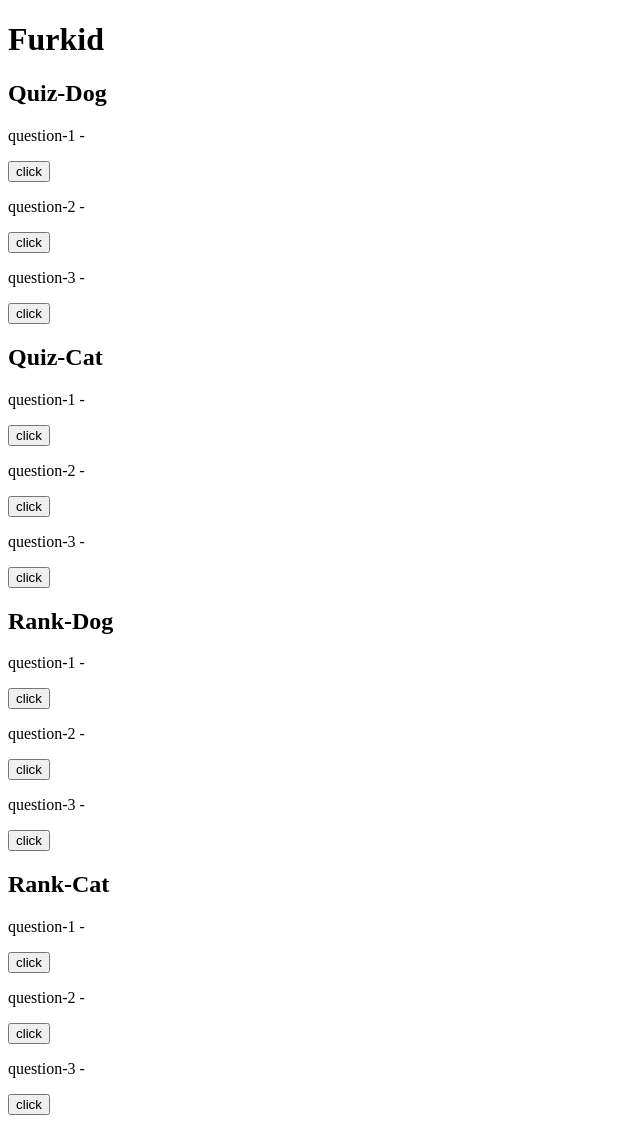
After one commit to FreddyCro/furbaby-project, a PHP site: page /index.php in a window 1280 px wide. The commit adds this page. Shown: the whole page, without its empty margins (0-640 px from the left). Run offline with PHP 8.4, Linux system fonts and the light colour scheme.

Commit message:
feat(rank): create table and api

```diff
--- a/server/src/api/furkid/get-rank.php
+++ /dev/null
@@ -1 +0,0 @@
-{# get rank #}
--- a/server/src/class/question.php
+++ b/server/src/class/quiz.php
@@ -1,7 +1,6 @@
 <?php
 class Question
 {
-
   // Connection
   private $conn;
 
--- a/server/src/config/database.php
+++ b/server/src/config/database.php
@@ -1,12 +1,24 @@
 <?php
 class Database
 {
-  private $host = "localhost";
+  // [MYSQL_PORT] from docker env
   private $port = "3306";
+
+  // [MYSQL_DATABASE] from docker env
   private $database_name = "furkid";
+
+  // [MYSQL_USER] from docker env
   private $username = "test";
+
+  // [MYSQL_PASSWORD] from docker env
   private $password = "test";
-  public $table_name = "furkid_questions";
+
+  public $host = "192.168.99.100";
+  public $dog_quiz_table_name = "furkid_dog_quiz";
+  public $dog_rank_table_name = "furkid_dog_rank";
+  public $cat_quiz_table_name = "furkid_cat_quiz";
+  public $cat_rank_table_name = "furkid_cat_rank";
+
   public $conn;
 
   public function getConnection()
--- /dev/null
+++ b/server/src/index.php
@@ -0,0 +1,202 @@
+<!DOCTYPE html>
+<html lang="en">
+
+<head>
+  <meta charset="UTF-8">
+  <meta http-equiv="X-UA-Compatible" content="IE=edge">
+  <meta name="viewport" content="width=device-width, initial-scale=1.0">
+  <title>Furkid</title>
+</head>
+
+<body>
+  <h1>Furkid</h1>
+  <h2>Quiz-Dog</h2>
+
+  <div class="scroe">
+    <p>
+      <span>question-1</span>
+      <span id="dq-1">-</span>
+    </p>
+    <button class="vote-btn" id="dq1-vote-btn" value="1" table="dog">click</button>
+    <p>
+      <span>question-2</span>
+      <span id="dq-2">-</span>
+    </p>
+    <button class="vote-btn" id="dq2-vote-btn" value="2" table="dog">click</button>
+    <p>
+      <span>question-3</span>
+      <span id="dq-3">-</span>
+    </p>
+    <button class="vote-btn" id="dq3-vote-btn" value="3" table="dog">click</button>
+
+    <h2>Quiz-Cat</h2>
+    <p>
+      <span>question-1</span>
+      <span id="cq-1">-</span>
+    </p>
+    <button class="vote-btn" id="cq1-vote-btn" value="1" table="cat">click</button>
+    <p>
+      <span>question-2</span>
+      <span id="cq-2">-</span>
+    </p>
+    <button class="vote-btn" id="cq2-vote-btn" value="2" table="cat">click</button>
+    <p>
+      <span>question-3</span>
+      <span id="cq-3">-</span>
+    </p>
+    <button class="vote-btn" id="cq3-vote-btn" value="3" table="cat">click</button>
+  </div>
+  <div class="rank">
+    <h2>Rank-Dog</h2>
+    <p>
+      <span>question-1</span>
+      <span id="dq-1-rank">-</span>
+    </p>
+    <button class="rank-btn" id="dq1-rank-btn" value="1" table="dog">click</button>
+    <p>
+      <span>question-2</span>
+      <span id="dq-2-rank">-</span>
+    </p>
+    <button class="rank-btn" id="dq2-rank-btn" value="2" table="dog">click</button>
+    <p>
+      <span>question-3</span>
+      <span id="dq-3-rank">-</span>
+    </p>
+    <button class="rank-btn" id="dq3-rank-btn" value="3" table="dog">click</button>
+
+    <h2>Rank-Cat</h2>
+    <p>
+      <span>question-1</span>
+      <span id="cq-1-rank">-</span>
+    </p>
+    <button class="rank-btn" id="cq1-rank-btn" value="1" table="cat">click</button>
+
+    <p>
+      <span>question-2</span>
+      <span id="cq-2-rank">-</span>
+    </p>
+    <button class="rank-btn" id="cq2-rank-btn" value="2" table="cat">click</button>
+
+    <p>
+      <span>question-3</span>
+      <span id="cq-3-rank">-</span>
+    </p>
+    <button class="rank-btn" id="cq3-rank-btn" value="3" table="cat">click</button>
+  </div>
+</body>
+
+<?php
+include_once './config/database.php';
+
+$database = new Database();
+$HOST = $database->host;
+?>
+
+<script>
+  const HOST = `http://${'<?php echo $HOST; ?>'}:8088`;
+
+  // fetch data from api
+  function getQuizData() {
+    fetch(`${HOST}/api/furkid/read-quiz.php?table=dog`)
+      .then(res => res.json())
+      .then(data => {
+        console.log(data);
+        for (let i = 0; i < 3; i++) {
+          document.getElementById(`dq-${i+1}`).innerHTML = data.body[i].participants;
+        };
+      });
+
+    fetch(`${HOST}/api/furkid/read-quiz.php?table=cat`)
+      .then(res => res.json())
+      .then(data => {
+        console.log(data);
+        for (let i = 0; i < 3; i++) {
+          document.getElementById(`cq-${i+1}`).innerHTML = data.body[i].participants;
+        };
+      });
+  }
+
+  // vote quiz
+  function voteQuiz(id, table) {
+    fetch(`${HOST}/api/furkid/update-quiz.php?id=${id}&table=${table}`, {
+        method: 'POST',
+        headers: {
+          'Content-Type': 'application/json'
+        },
+      })
+      .then(res => {
+        if (res.status === 200) {
+          const el = table === 'dog' ? 'dq' : 'cq';
+
+          const currentValue = document.getElementById(`${el}-${id}`).innerHTML
+          document.getElementById(`${el}-${id}`).innerHTML = +currentValue + 1;
+        }
+      });
+  }
+
+  function assignVoteBtnEvent() {
+    const btns = document.querySelectorAll('.vote-btn');
+
+    [...btns].forEach(btn => {
+      btn.addEventListener('click', function(e) {
+        const btn = e.target;
+        const table = btn.getAttribute('table');
+        const value = btn.getAttribute('value');
+
+        voteQuiz(value, table);
+      });
+    });
+  }
+
+  function assignRankBtnEvent() {
+    const btns = document.querySelectorAll('.rank-btn');
+
+    [...btns].forEach(btn => {
+      btn.addEventListener('click', function(e) {
+        const btn = e.target;
+        const table = btn.getAttribute('table');
+        const value = btn.getAttribute('value');
+
+        fetch(`${HOST}/api/furkid/update-rank.php?id=${value}&table=${table}`, {
+            method: 'POST',
+            headers: {
+              'Content-Type': 'application/json'
+            }
+          })
+          .then(res => res.json())
+          .then(data => {
+            const el = table === 'dog' ? 'dq' : 'cq';
+            const currentValue = document.getElementById(`${el}-${value}-rank`).innerHTML
+            document.getElementById(`${el}-${value}-rank`).innerHTML = +currentValue + 1;
+          });
+      });
+    });
+  }
+
+  function getRankData() {
+    fetch(`${HOST}/api/furkid/read-rank.php?table=dog`)
+      .then(res => res.json())
+      .then(data => {
+        console.log(data);
+        for (let i = 0; i < 3; i++) {
+          document.getElementById(`dq-${i+1}-rank`).innerHTML = data.body[i].score;
+        };
+      });
+
+    fetch(`${HOST}/api/furkid/read-rank.php?table=cat`)
+      .then(res => res.json())
+      .then(data => {
+        console.log(data);
+        for (let i = 0; i < 3; i++) {
+          document.getElementById(`cq-${i+1}-rank`).innerHTML = data.body[i].score;
+        };
+      });
+  }
+
+  getQuizData();
+  getRankData();
+  assignVoteBtnEvent();
+  assignRankBtnEvent();
+</script>
+
+</html>
```
Also changed, not shown: server/src/api/furkid/read-one-quiz.php (renamed from server/src/api/furkid/read.php, +5 -11 lines), server/src/api/furkid/read-one.php (deleted, +0 -26 lines), server/src/api/furkid/read-quiz.php (added, +36 -0 lines), server/src/api/furkid/read-rank.php (added, +36 -0 lines), server/src/api/furkid/update-quiz.php (renamed from server/src/api/furkid/update.php, +6 -4 lines), server/src/api/furkid/update-rank.php (added, +30 -0 lines), server/src/class/rank.php (added, +41 -0 lines), server/src/index.html (deleted, +0 -63 lines), server/src/init-table.php (+106 -24 lines).
